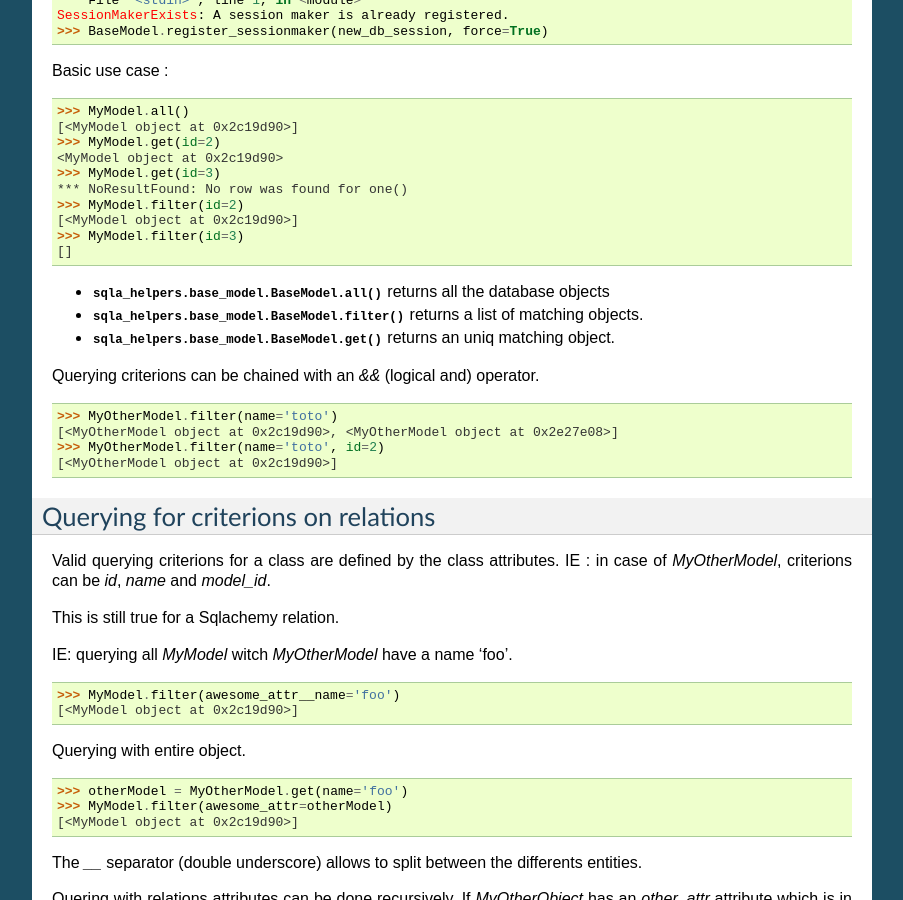
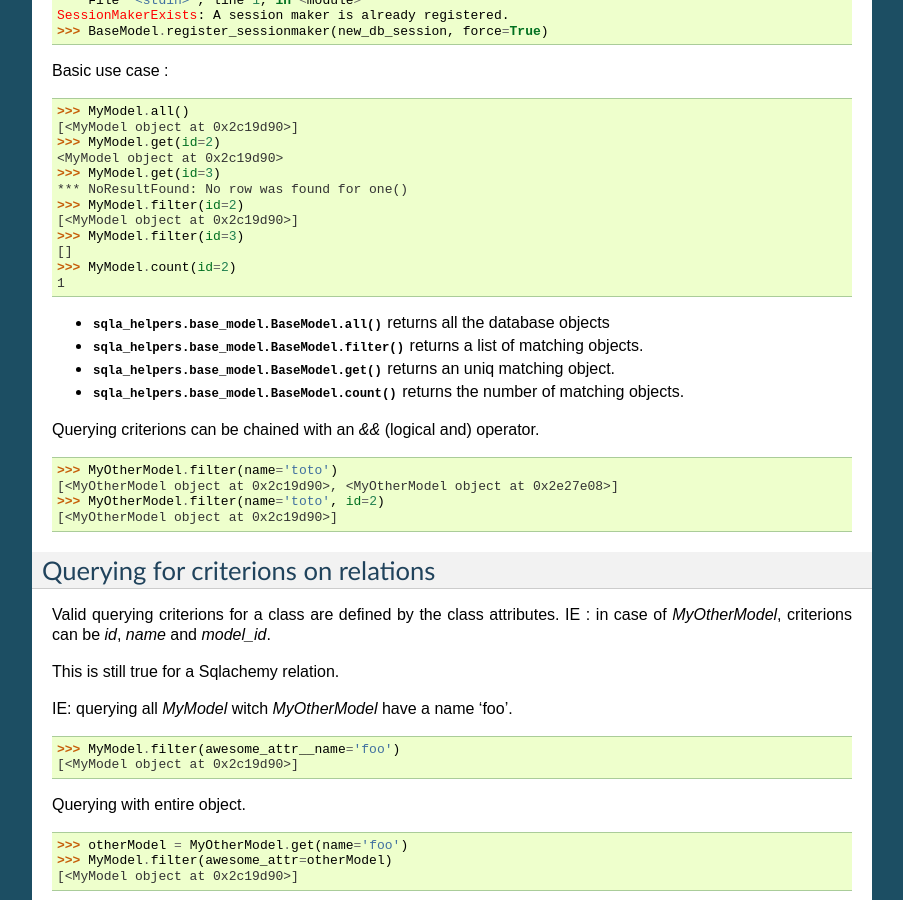
Before and after one commit to moumoutte/sqla_helpers, a Sphinx documentation site: the page built from doc/sqla_helpers.rst, in a window 1280 px wide and 900 px high, scrolled down 1701 px. Shown: the whole window, without its empty margins (198-1101 px from the left). Built offline with Sphinx 7.4.7, drawn with Linux system fonts in a browser that asks for light colours.

Commit message:
Update doc for count method

```diff
--- a/doc/sqla_helpers.rst
+++ b/doc/sqla_helpers.rst
@@ -119,11 +119,14 @@ Basic use case :
     [<MyModel object at 0x2c19d90>]
     >>> MyModel.filter(id=3)
     []
+    >>> MyModel.count(id=2)
+    1
 
 
 * :meth:`sqla_helpers.base_model.BaseModel.all` returns all the database objects
 * :meth:`sqla_helpers.base_model.BaseModel.filter` returns a list of matching objects.
 * :meth:`sqla_helpers.base_model.BaseModel.get` returns an uniq matching object.
+* :meth:`sqla_helpers.base_model.BaseModel.count` returns the number of matching objects.
 
 Querying criterions can be chained with an `&&` (logical and) operator.
 
```
